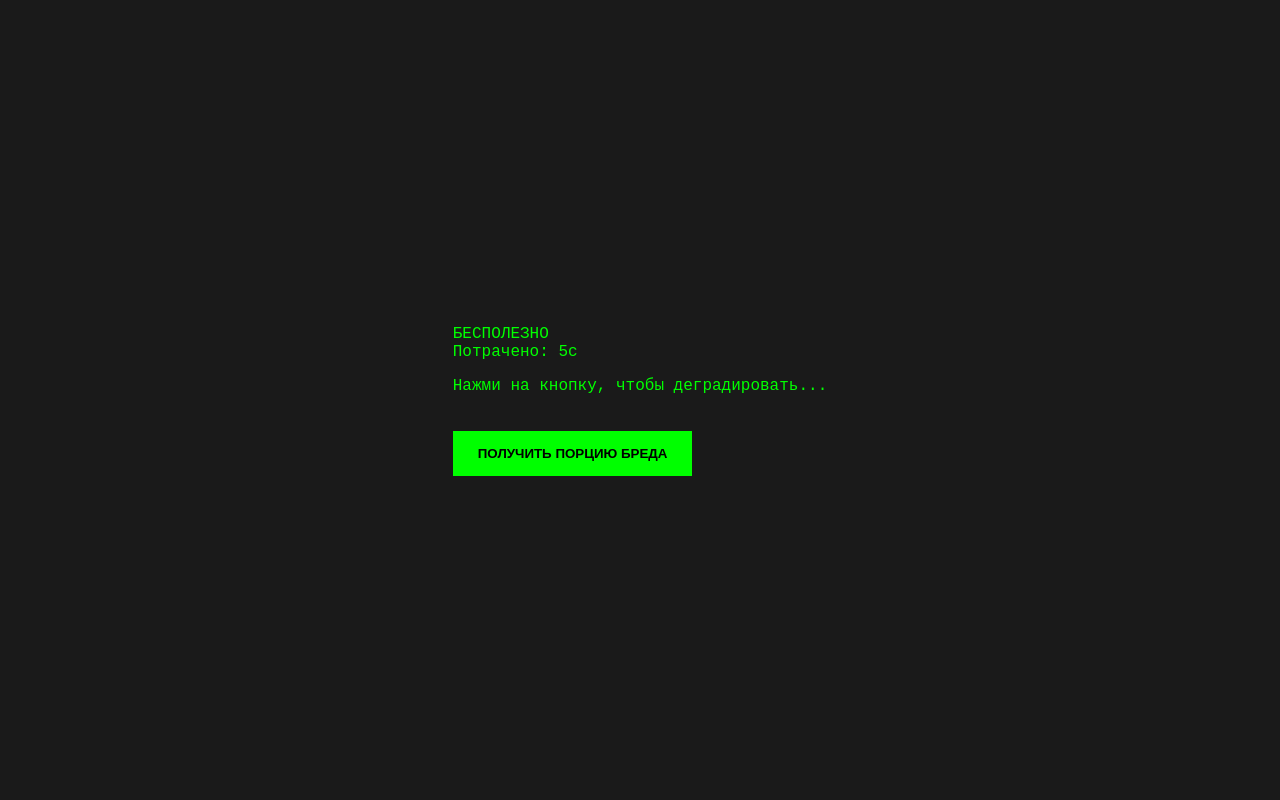
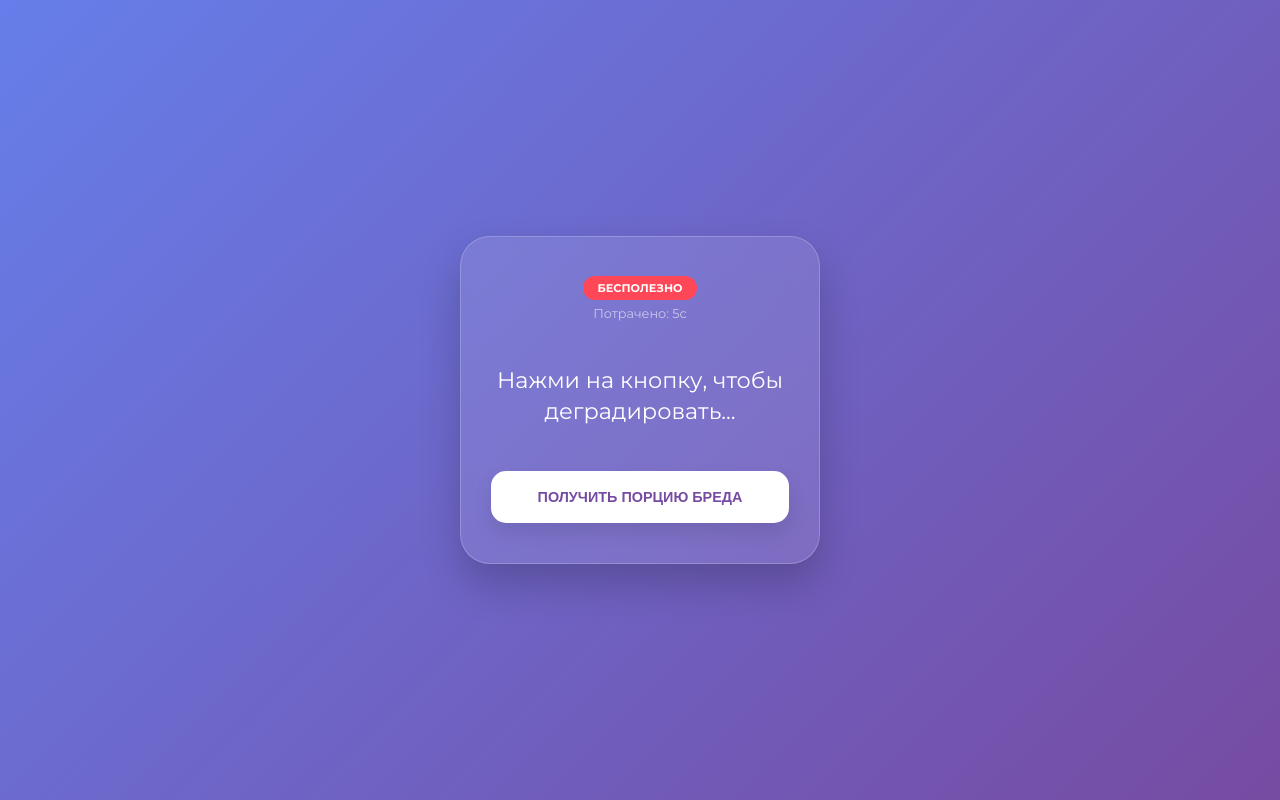
Before and after one commit to Finodev/trashfacts, a plain HTML site: page index.html in a window 1280 px wide. Drawn offline with Linux system fonts and the light colour scheme.

Commit message:
Update style.css

```diff
--- a/style.css
+++ b/style.css
@@ -1,28 +1,59 @@
+* { box-sizing: border-box; margin: 0; padding: 0; }
+
 body {
-    background: #1a1a1a;
-    color: #00ff00; /* Хакерский зеленый */
-    font-family: 'Courier New', monospace;
+    background: linear-gradient(135deg, #667eea 0%, #764ba2 100%);
+    font-family: 'Montserrat', sans-serif;
+    height: 100vh;
     display: flex;
     justify-content: center;
     align-items: center;
-    height: 100vh;
-    margin: 0;
 }
-.box {
+
+.container { width: 100%; max-width: 400px; padding: 20px; }
+
+.card {
+    background: rgba(255, 255, 255, 0.1);
+    backdrop-filter: blur(15px); /* Эффект матового стекла */
+    border: 1px solid rgba(255, 255, 255, 0.2);
+    border-radius: 30px;
+    padding: 40px 30px;
     text-align: center;
-    border: 2px solid #00ff00;
-    padding: 40px;
-    background: #000;
-    box-shadow: 0 0 20px #00ff00;
+    box-shadow: 0 20px 40px rgba(0,0,0,0.2);
 }
-button {
-    background: #00ff00;
-    color: #000;
+
+.badge {
+    background: #ff4757;
+    color: white;
+    padding: 5px 15px;
+    border-radius: 20px;
+    font-size: 0.7rem;
+    font-weight: bold;
+}
+
+.counter { color: rgba(255,255,255,0.6); font-size: 0.8rem; margin-top: 10px; }
+
+.content { min-height: 150px; display: flex; align-items: center; justify-content: center; }
+
+#fact {
+    color: white;
+    font-size: 1.4rem;
+    line-height: 1.4;
+    font-weight: 400;
+}
+
+#next-btn {
+    background: white;
+    color: #764ba2;
     border: none;
-    padding: 15px 25px;
+    width: 100%;
+    padding: 18px;
+    border-radius: 15px;
     font-weight: bold;
+    font-size: 0.9rem;
     cursor: pointer;
-    margin-top: 20px;
+    transition: 0.3s;
+    box-shadow: 0 10px 20px rgba(0,0,0,0.1);
 }
-button:hover { background: #00cc00; }
-.timer { color: #555; margin-top: 30px; font-size: 12px; }
+
+#next-btn:hover { transform: translateY(-3px); box-shadow: 0 15px 30px rgba(0,0,0,0.2); }
+#next-btn:active { transform: translateY(0); }
```
